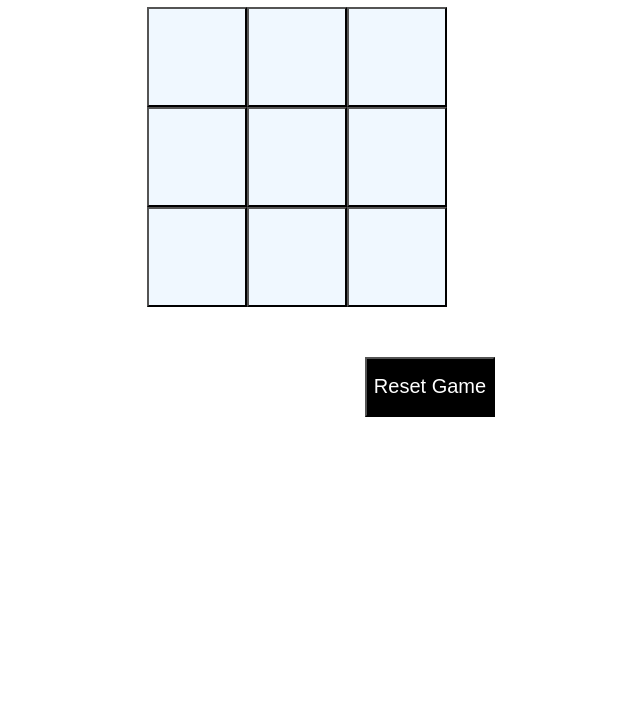
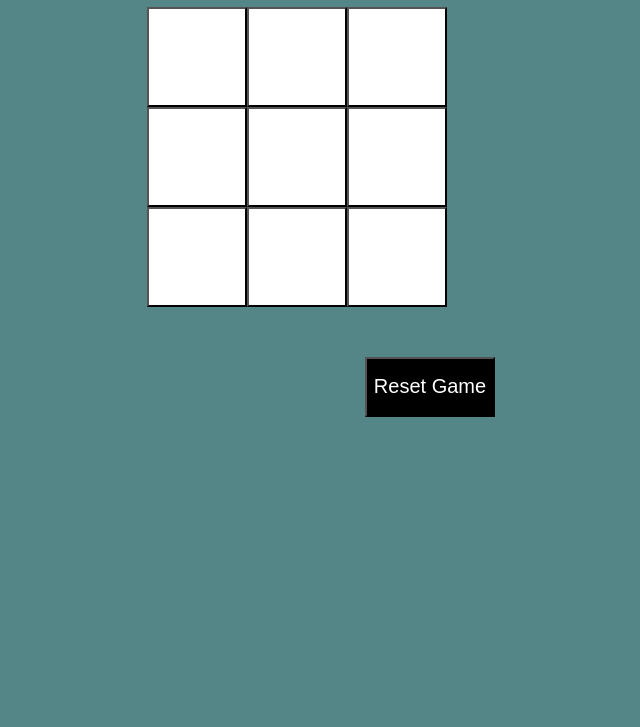
Before and after one commit to Aadish2005/Tic-Tac-Toe-Game, a plain HTML site: page index.html in a window 1280 px wide. Shown: the part 73-800 px from the top of the page, without its empty margins (343-983 px from the left). Drawn offline with Linux system fonts and the light colour scheme.

Commit message:
Update style.css

```diff
--- a/style.css
+++ b/style.css
@@ -7,11 +7,17 @@ height: 300px;
 width: 300px;
 flex-wrap: wrap;
 }
+body{
+    background-color: #548687;
+}
 .box {
     font-size: large;
     height: 100px;
     width: 100px;
-    background-color: aliceblue;
+    background-color: white;
+    color: red;
+    font-size: 40px;
+
 }
 #outerdiv {
     display: flex;
```
